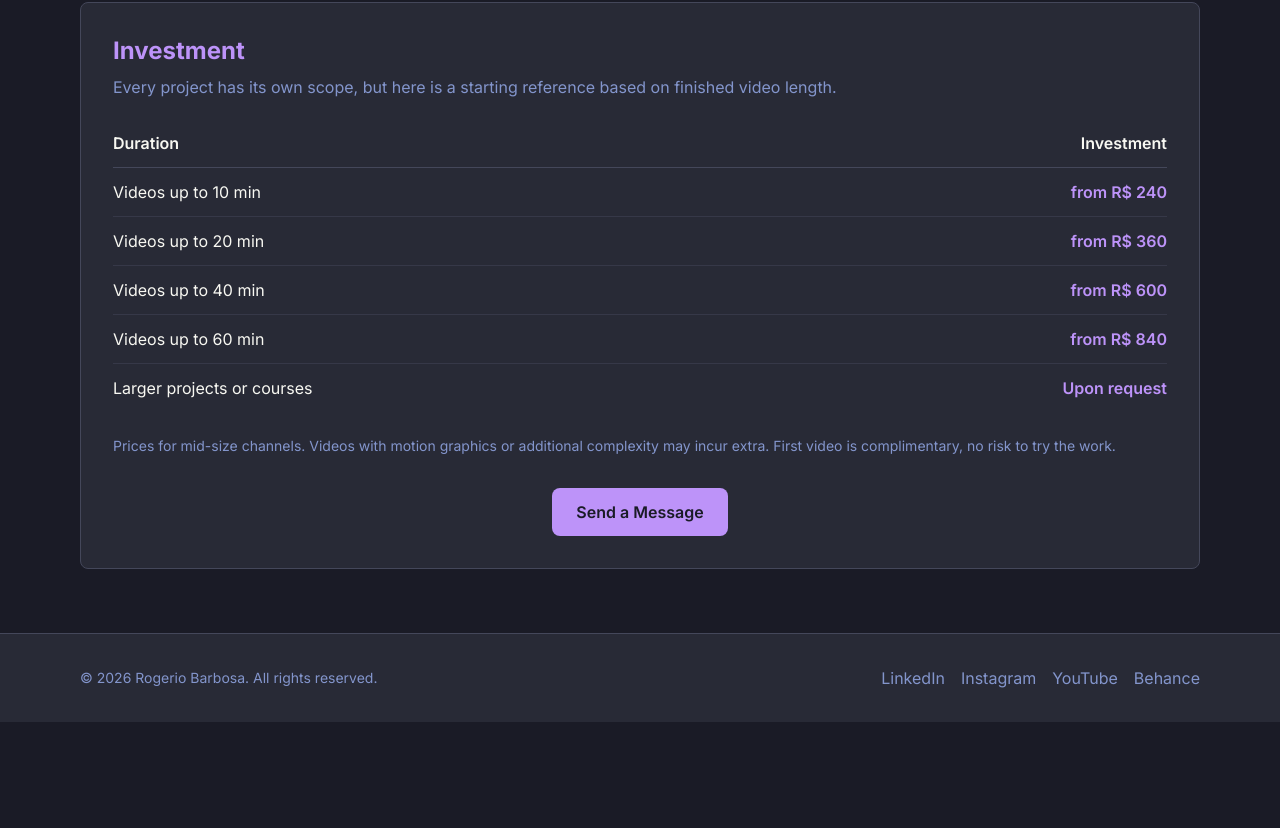
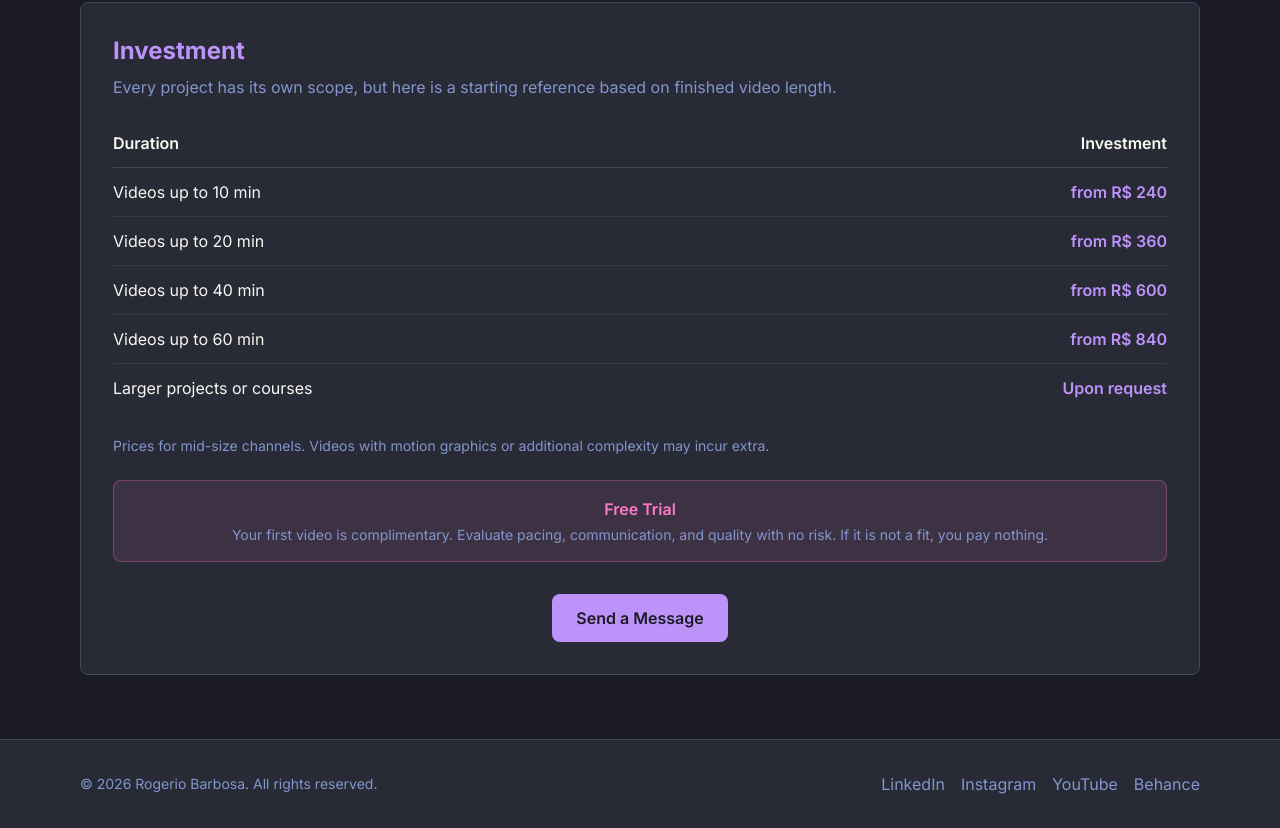
Before and after one commit to Raponi/portfolio, a Next.js app: page /en/servicos in a window 1280 px wide. Shown: the part 703-1531 px from the top of the page. Before the commit the page ends 1425 px from the top, so only its background shows below. Built offline with nearby package versions, Linux system fonts and the light colour scheme.

Commit message:
feat(sobre): rewrite how-i-work with concrete differentiators
New bullets: deadline by range, automation scripts,
deliverable project files, cross-niche versatility.
Add free-trial banner to servicos pricing table.

```diff
--- a/messages/en.json
+++ b/messages/en.json
@@ -54,7 +54,9 @@
     "precos_linha_4_preco": "from R$ 840",
     "precos_linha_5_faixa": "Larger projects or courses",
     "precos_linha_5_preco": "Upon request",
-    "precos_nota": "Prices for mid-size channels. Videos with motion graphics or additional complexity may incur extra. First video is complimentary, no risk to try the work."
+    "precos_nota": "Prices for mid-size channels. Videos with motion graphics or additional complexity may incur extra.",
+    "precos_teste": "Free Trial",
+    "precos_teste_desc": "Your first video is complimentary. Evaluate pacing, communication, and quality with no risk. If it is not a fit, you pay nothing."
   },
   "sobre": {
     "title": "About",
@@ -73,10 +75,10 @@
     "exp_mamae": "Video Editor, Super Mamãe (2020-2022)",
     "exp_mamae_desc": "E-commerce editing, Google Ads campaigns, and social media content.",
     "como_trabalho": "How I Work",
-    "como_trabalho_1": "Clear communication with clients at every stage of the process.",
-    "como_trabalho_2": "Deadlines met without compromising delivery quality.",
-    "como_trabalho_3": "Editing style adapted to each video's goal and audience profile.",
-    "como_trabalho_4": "Pacing, visual narrative, and retention treated as core editing priorities.",
+    "como_trabalho_1": "Every duration range has a clear deadline: up to 10 min in 1 business day, up to 20 min in 2 days, up to 60 min in 3 days. No vague timelines, no hidden delays.",
+    "como_trabalho_2": "Custom scripts for subtitle extraction, media organization, and batch rendering. Less time on repetitive tasks means faster turnaround and fairer pricing.",
+    "como_trabalho_3": "I deliver the editable DaVinci Resolve project alongside the final video. You can review, tweak, or repurpose without starting from scratch.",
+    "como_trabalho_4": "I have edited tech reviews, anime narrative content, e-commerce videos, and Google Ads. Each niche has its own pace, and I know which one to use.",
     "cta_final": "Like what you saw? Let's talk about your project.",
     "cta_final_btn": "Request a Quote"
   },
--- a/messages/pt.json
+++ b/messages/pt.json
@@ -54,7 +54,9 @@
     "precos_linha_4_preco": "a partir de R$ 840",
     "precos_linha_5_faixa": "Projetos maiores ou cursos",
     "precos_linha_5_preco": "Sob consulta",
-    "precos_nota": "Valores para canais de porte médio. Vídeos com motion graphics ou complexidade adicional podem ter acréscimo. Primeiro vídeo é cortesia, sem risco para você testar o trabalho."
+    "precos_nota": "Valores para canais de porte médio. Vídeos com motion graphics ou complexidade adicional podem ter acréscimo.",
+    "precos_teste": "Teste Grátis",
+    "precos_teste_desc": "Primeiro vídeo é cortesia. Você avalia ritmo, comunicação e qualidade sem risco. Se não servir, não paga nada."
   },
   "sobre": {
     "title": "Sobre",
@@ -73,10 +75,10 @@
     "exp_mamae": "Editor de Vídeo, Super Mamãe (2020-2022)",
     "exp_mamae_desc": "Edição para e-commerce, campanhas Google Ads e conteúdo para redes sociais.",
     "como_trabalho": "Como Trabalho",
-    "como_trabalho_1": "Comunicação clara com o cliente em todas as etapas do processo.",
-    "como_trabalho_2": "Prazos cumpridos sem comprometer a qualidade da entrega.",
-    "como_trabalho_3": "Estilo de edição adaptado ao objetivo de cada vídeo e ao perfil da audiência.",
-    "como_trabalho_4": "Atenção a ritmo, narrativa visual e retenção como prioridades da edição.",
+    "como_trabalho_1": "Cada faixa de duração tem prazo definido: até 10 min em 1 dia útil, até 20 min em 2 dias, até 60 min em 3 dias. Sem prazo genérico, sem atraso escondido.",
+    "como_trabalho_2": "Scripts próprios para extração de legendas, organização de mídia e renderização em lote. Menos tempo em tarefas repetitivas significa prazo menor e preço mais justo.",
+    "como_trabalho_3": "Entrego o projeto editável do DaVinci Resolve junto com o vídeo final. Você pode revisar, ajustar ou reutilizar sem começar do zero.",
+    "como_trabalho_4": "Editei tech reviews, conteúdo narrativo de anime, e-commerce e Google Ads. Cada nicho tem seu ritmo, e eu sei qual usar.",
     "cta_final": "Gostou do que viu? Vamos conversar sobre seu projeto.",
     "cta_final_btn": "Solicitar Orçamento"
   },
--- a/src/app/[locale]/servicos/page.tsx
+++ b/src/app/[locale]/servicos/page.tsx
@@ -82,6 +82,11 @@ export default async function ServicosPage({
 
           <p className="text-dracula-muted text-sm mt-6">{t("precos_nota")}</p>
 
+          <div className="mt-6 p-4 bg-dracula-accent/10 border border-dracula-accent/30 rounded-lg text-center">
+            <p className="font-semibold text-dracula-accent">{t("precos_teste")}</p>
+            <p className="text-dracula-muted text-sm mt-1">{t("precos_teste_desc")}</p>
+          </div>
+
           <div className="mt-8 text-center">
             <Link
               href="/contato"
```
